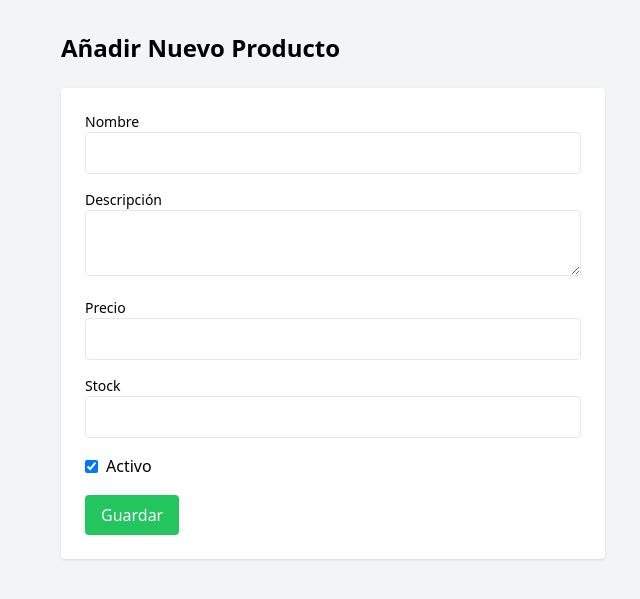
After one commit to SantiiagoSanchez/Despensa, a FastAPI app: template templates/producto/nuevo.html in a window 1280 px wide. The commit adds this page. Shown: the top 599 px of the page, without its empty margins (307-947 px from the left). Run offline with FastAPI, Linux system fonts and the light colour scheme; the template is opened without the code that fills it, so the values that code supplies are empty; some libraries are stand-ins or nearby versions.

Commit message:
Post de productos funcionando

```diff
--- a/main.py
+++ b/main.py
@@ -1,12 +1,17 @@
-from fastapi import FastAPI, Request
+from fastapi import FastAPI, Request, Form
 from routers import productos
 from fastapi.staticfiles import StaticFiles
 from fastapi.templating import Jinja2Templates
+from fastapi.responses import RedirectResponse
 from bd.client import db
 
 
 
 app = FastAPI()
+
+
+#fastapi dev main.py Arrancar servidor
+
 
 # 1. Configurar templates
 templates = Jinja2Templates(directory="templates")
@@ -22,5 +27,28 @@ def lista_prod(request: Request):
         {"request": request, "productos": productos_list}
     )
 
+@app.get("/productos/nuevo")
+def nuevo_producto(request: Request):
+    return templates.TemplateResponse("producto/nuevo.html", {"request": request})
+
+@app.post("/productos")
+def crear_producto(
+    request: Request,
+    nombre: str = Form(...),
+    descripcion: str = Form(None),
+    precio: float = Form(...),
+    stock: int = Form(...),
+    activo: bool = Form(False)
+):
+    nuevo = {
+        "nombre": nombre,
+        "descripcion": descripcion,
+        "precio": precio,
+        "stock": stock,
+        "activo": activo,
+    }
+    db.productos.insert_one(nuevo)
+    return RedirectResponse(url="/productos/lista", status_code=303)
+
 # 3. Incluir router después
 app.include_router(productos.router)
--- /dev/null
+++ b/templates/producto/nuevo.html
@@ -0,0 +1,46 @@
+<!DOCTYPE html>
+<html lang="es">
+<head>
+    <meta charset="UTF-8">
+    <title>Nuevo Producto</title>
+    <script src="https://cdn.tailwindcss.com"></script>
+</head>
+<body class="bg-gray-100">
+    <div class="max-w-xl mx-auto px-4 py-8">
+        <h1 class="text-2xl font-bold mb-6">Añadir Nuevo Producto</h1>
+
+        <form action="/productos" method="post" class="space-y-4 bg-white p-6 rounded shadow">
+            <div>
+                <label class="block text-sm font-medium">Nombre</label>
+                <input type="text" name="nombre" required class="w-full border p-2 rounded">
+            </div>
+
+            <div>
+                <label class="block text-sm font-medium">Descripción</label>
+                <textarea name="descripcion" class="w-full border p-2 rounded"></textarea>
+            </div>
+
+            <div>
+                <label class="block text-sm font-medium">Precio</label>
+                <input type="number" step="0.01" name="precio" required class="w-full border p-2 rounded">
+            </div>
+
+            <div>
+                <label class="block text-sm font-medium">Stock</label>
+                <input type="number" name="stock" required class="w-full border p-2 rounded">
+            </div>
+
+            <div>
+                <label class="inline-flex items-center">
+                    <input type="checkbox" name="activo" class="mr-2" checked>
+                    Activo
+                </label>
+            </div>
+
+            <button type="submit" class="bg-green-500 hover:bg-green-600 text-white px-4 py-2 rounded">
+                Guardar
+            </button>
+        </form>
+    </div>
+</body>
+</html>
```
Also changed, not shown: templates/producto/lista.html (+7 -0 lines).
